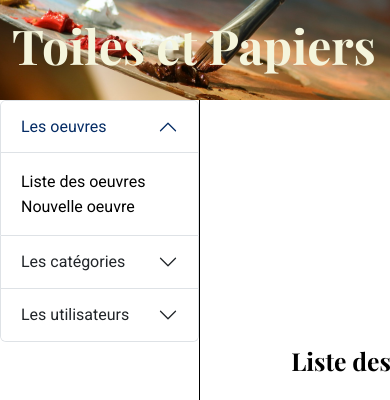
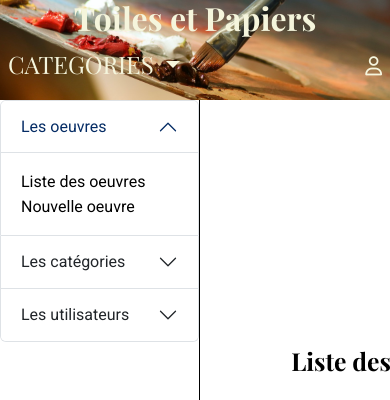
Before and after one commit to Davidgbn33/Galerie, a Symfony app: template templates/admin/category/liste.html.twig in a window 390 px wide; the page is wider, and only the part inside the window is pictured. Shown: the top 400 px of that part. Run offline with Twig, Linux system fonts and the light colour scheme; the template is opened without the code that fills it: most values are stand-ins (such as "Sample title", 1, 10 or a date in 2020); grey boxes marked "Sample" are stand-in pictures; style sheets or scripts are compiled from the project's sources; some libraries are stand-ins or nearby versions.

Commit message:
update Responsive phone navbar

```diff
--- a/assets/styles/modules/navbar.scss
+++ b/assets/styles/modules/navbar.scss
@@ -1,9 +1,18 @@
 .tp-bg {
   background-image: url("../../images/background.jpg");
- background-repeat: no-repeat;
-   background-size: cover;
-   height: 100px;
-   background-position: center;
+  background-repeat: no-repeat;
+  background-size: cover;
+  height: 100px;
+  background-position: center;
+
+}
+.te-container{
+  width: 100%;
+  height: 100%;
+  display: flex;
+  justify-content: space-between;
+  align-items: center;
+  padding-left: 1rem;
 }
 
 .te-font-dropdown {
@@ -11,6 +20,7 @@
   color: $te-text-Title-color;
   font-size: 30px;
   font-weight: 400;
+  margin-right: 3rem;
 
   :hover {
     color: $te-text-Title-color;
@@ -22,24 +32,29 @@
   color: $te-text-Title-color;
   font-size: 48px;
   font-weight: bold;
+  margin-bottom: 10px;
 }
 
-.navbar, a:hover, .navbar-nav, .nav-link.show, .nav-link:hover, .nav-link:focus, .nav-link.active{
+.navbar, a:hover, .navbar-nav, .nav-link.show, .nav-link:hover, .nav-link:focus, .nav-link.active {
   color: $te-text-Title-color;
   --bs-navbar-active-color: $te-text-Title-color;
 }
-.navbar-collapse{
+
+.navbar-collapse {
   flex-grow: 0;
 }
-.te-img-cat{
+
+.te-img-cat {
   width: 100%;
-  height:50px;
+  height: 50px;
   opacity: 0.5;
 }
-.dropdown-item{
+
+.dropdown-item {
   width: 230px;
 }
-.dropdown-menu[data-bs-popper]{
+
+.dropdown-menu[data-bs-popper] {
   top: 80%;
 }
 
@@ -50,7 +65,8 @@
   font-size: x-large;
   font-family: $te-fontFamily-Body;
 }
-.te-label-cat2{
+
+.te-label-cat2 {
   position: relative;
   left: -193px;
   top: -3px;
@@ -58,31 +74,65 @@
   font-family: $te-fontFamily-Body;
 
 }
-.te-label-cat3{
+
+.te-label-cat3 {
   position: relative;
   left: -193px;
   top: -3px;
   font-size: x-large;
   font-family: $te-fontFamily-Body;
 }
-.te-label-cat4{
+
+.te-label-cat4 {
   position: relative;
   left: -193px;
   top: -3px;
   font-size: x-large;
   font-family: $te-fontFamily-Body;
 }
-.te-label-cat5{
+
+.te-label-cat5 {
   position: relative;
   left: -193px;
   top: -3px;
   font-size: x-large;
   font-family: $te-fontFamily-Body;
 }
-.te-label-cat6{
+
+.te-label-cat6 {
   position: relative;
   left: -193px;
   top: -3px;
   font-size: x-large;
   font-family: $te-fontFamily-Body;
 }
+
+@media screen and (max-width: 468px) {
+  .te-font-title {
+    font-size: 2rem;
+  }
+  .te-font-dropdown {
+    font-size: 1.5rem;
+    --bs-navbar-nav-link-padding-x: 0;
+    margin-right: 0;
+  }
+  .te-grid-tel{
+    display: grid;
+    grid:
+    "title" 30px
+    "content" 1fr
+    / 100vw;
+    justify-content: center;
+    text-align: center;
+  }
+  .te-grid-title{
+    grid-area: title;
+  }
+  .te-grid-content{
+    grid-area: content;
+  }
+  .te-navbar-icon{
+    font-size: 1.2rem;
+    margin-bottom: 5px;
+  }
+}
--- a/templates/includes/_navbar.html.twig
+++ b/templates/includes/_navbar.html.twig
@@ -1,16 +1,18 @@
-<nav class="tp-bg navbar navbar-expand-lg bg-body-tertiary ">
+<nav class="tp-bg navbar navbar-expand bg-body-tertiary ">
 
-    <div class="container-fluid">
-        <a class="navbar-brand" href="/"><h1 class="te-font-title">Toiles et Papiers</h1></a>
-        <div class="collapse navbar-collapse" id="navbarSupportedContent">
+    <div class="te-container te-grid-tel">
+        <a class="navbar-brand te-grid-title" href="/">
+            <h1 class="te-font-title">Toiles et Papiers</h1>
+        </a>
+        <div class="collapse navbar-collapse te-grid-content" id="navbarSupportedContent">
             <ul class="navbar-nav me-auto mb-2 mb-lg-0">
                 {% if is_granted('ROLE_ADMIN') %}
                 <li class="nav-item m-auto">
-                <a class="te-a te-font-dropdown text-decoration-none me-5" href="{{ path('admin_list') }}">ADMIN</a>
+                <a class="te-a te-font-dropdown text-decoration-none me-3" href="{{ path('admin_list') }}">ADMIN</a>
                 </li>
                 {% endif %}
             <li class="nav-item dropdown te-a">
-                <a class="nav-link dropdown-toggle me-5 te-font-dropdown te-a" href="#" role="button" data-bs-toggle="dropdown" aria-expanded="false">
+                <a class="nav-link dropdown-toggle te-font-dropdown te-a" href="#" role="button" data-bs-toggle="dropdown" aria-expanded="false">
                     CATEGORIES
                 </a>
                 <ul class="dropdown-menu">
@@ -23,9 +25,9 @@
                 </ul>
             </li>
             </ul>
-            <a href="/login">  <i class="fa-regular fa-user me-3" style="color: #f5f5dd;"></i></a>
+            <a href="/login">  <i class="fa-regular fa-user me-3 te-navbar-icon" style="color: #f5f5dd;"></i></a>
             {% if app.user %}
-            <a href="/logout"> <i class="fa-solid fa-right-from-bracket me-3" style="color: #f5f5dd;"></i></a>
+            <a href="/logout"> <i class="fa-solid fa-right-from-bracket me-3 te-navbar-icon" style="color: #f5f5dd;"></i></a>
             {% endif %}
         </div>
     </div>
```
Also changed, not shown: 1 other file.
